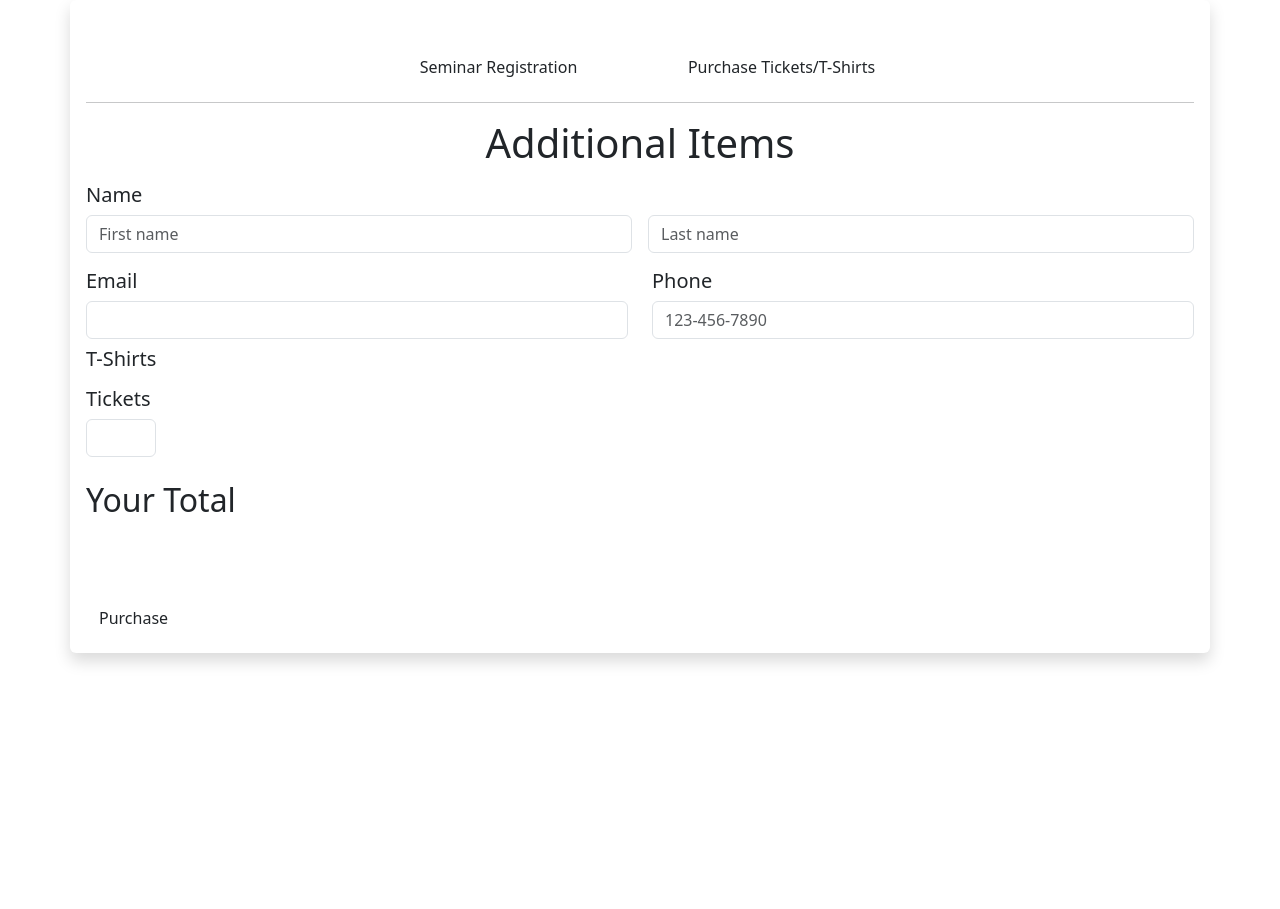
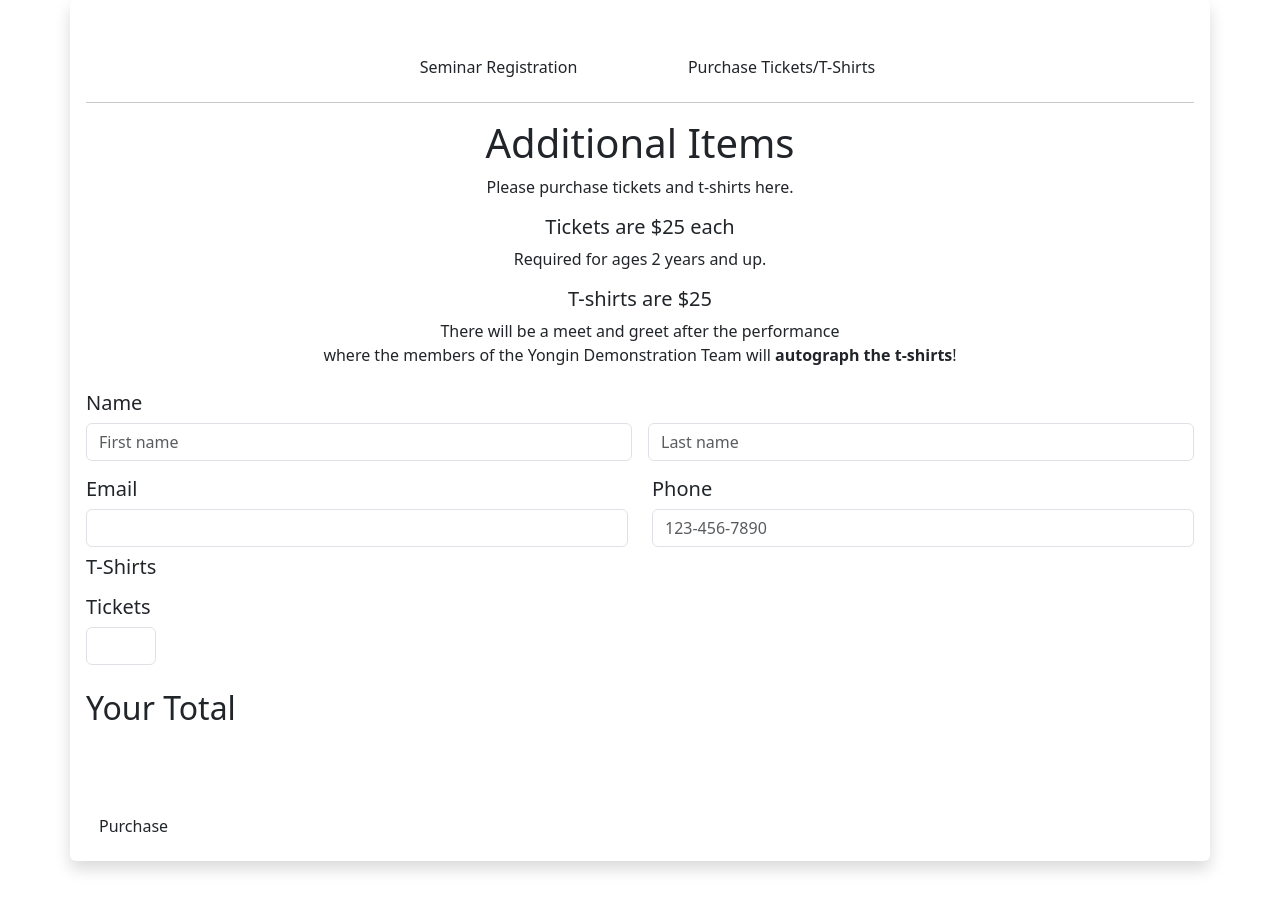
Before and after one commit to audioboxer217/tkd_registration_frontend, a Flask app: template templates/purchase.html in a window 1280 px wide. Before the commit the page ends 664 px from the top, so only its background shows below. Run offline with Flask 3, Linux system fonts and the light colour scheme; the template is opened without the code that fills it, so the values that code supplies are empty; some libraries are stand-ins or nearby versions.

Commit message:
Add notes to Purchase page

```diff
--- a/templates/purchase.html
+++ b/templates/purchase.html
@@ -3,6 +3,16 @@
 <div class="row justify-content-md-center">
   <div class="col-md-12 center-block" align="center">
     <h1>Additional Items</h1>
+    <p>Please purchase tickets and t-shirts here.</p>
+    <p>
+    <h5>Tickets are $25 each</h5>
+    Required for ages 2 years and up.
+    </p>
+    <p>
+    <h5>T-shirts are $25</h5>
+    There will be a meet and greet after the performance <br />where the members of the Yongin Demonstration Team
+    will <b>autograph the t-shirts</b>!
+    </p>
   </div>
 </div>
 <form action="/purchase" method="post" enctype=multipart/form-data id="eventRegistration">
```
